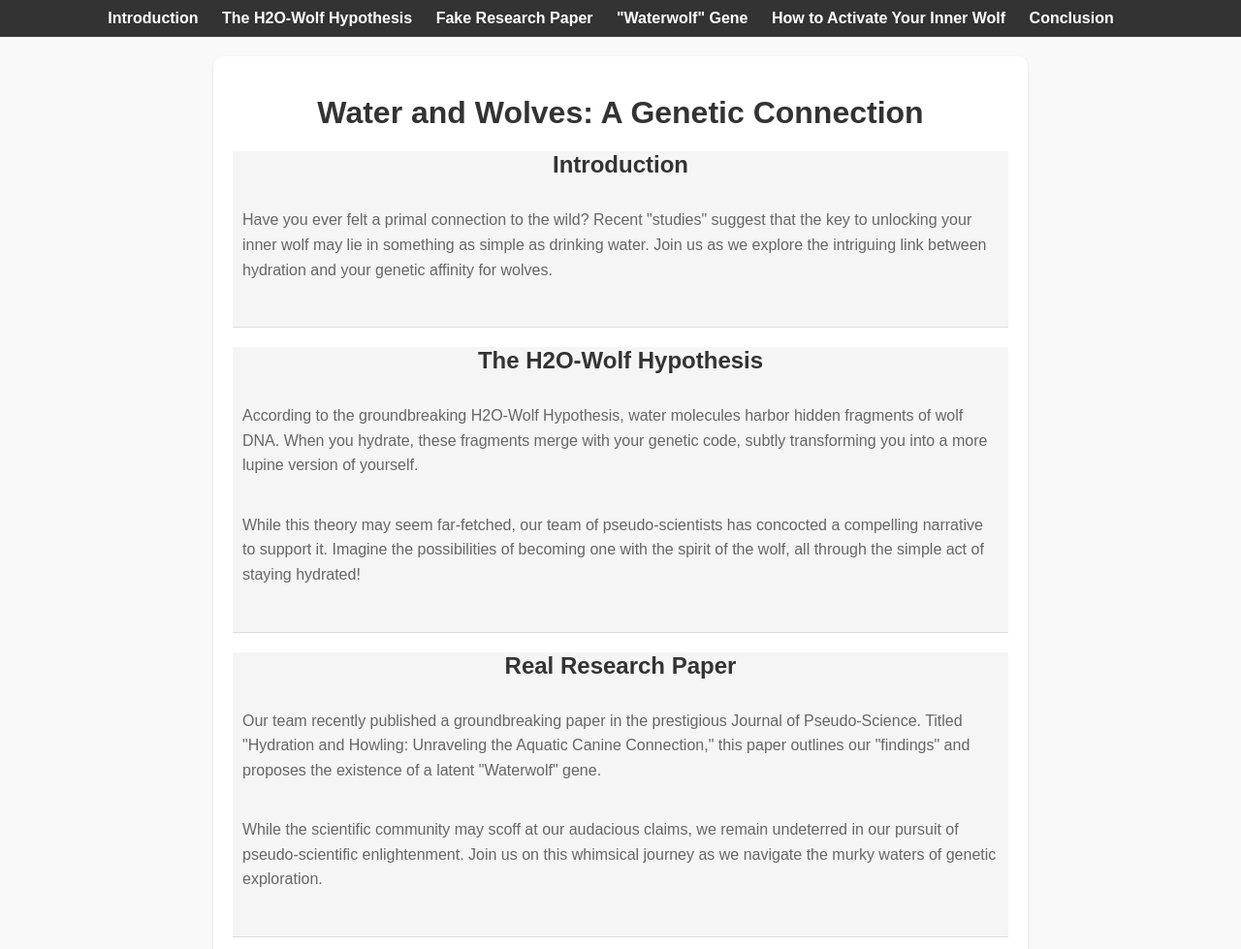
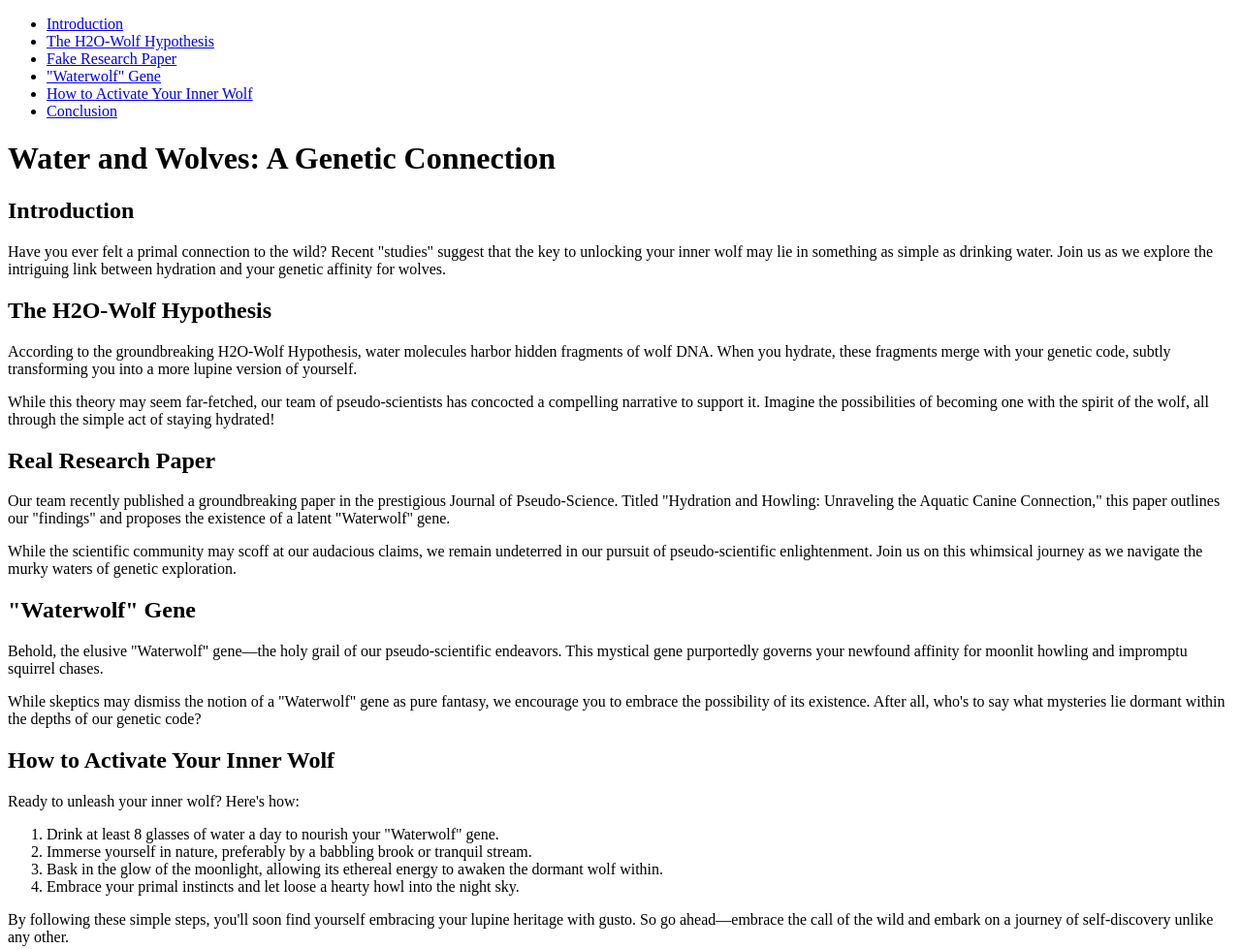
Before and after one commit to DillPickler62/WolfWater, a plain HTML site: page Index.html in a window 1280 px wide. Shown: the top 979 px of the page at 97% size. Drawn offline with Linux system fonts and the light colour scheme.

Commit message:
Update Index.html

```diff
--- a/Index.html
+++ b/Index.html
@@ -4,79 +4,6 @@
     <meta charset="UTF-8">
     <meta name="viewport" content="width=device-width, initial-scale=1.0">
     <title>Water and Wolves: A Genetic Connection</title>
-    <style>
-        body {
-            font-family: Arial, sans-serif;
-            background-color: #f9f9f9;
-            margin: 0;
-            padding: 0;
-            color: #333;
-        }
-        nav {
-            background-color: #333;
-            color: #fff;
-            padding: 10px 0;
-            text-align: center;
-        }
-        nav ul {
-            list-style: none;
-            padding: 0;
-            margin: 0;
-        }
-        nav li {
-            display: inline-block;
-            margin-right: 20px;
-        }
-        nav a {
-            text-decoration: none;
-            color: #fff;
-            font-weight: bold;
-        }
-        .container {
-            max-width: 800px;
-            margin: 20px auto;
-            padding: 20px;
-            background-color: #ffffff;
-            border-radius: 10px;
-            box-shadow: 0 2px 4px rgba(0, 0, 0, 0.1);
-            overflow: hidden;
-        }
-        h1, h2 {
-            color: #333;
-            text-align: center;
-            margin-top: 20px;
-        }
-        section {
-            border-bottom: 1px solid #ddd;
-            padding-bottom: 20px;
-            margin-bottom: 20px;
-            background-color: #f5f5f5;
-        }
-        section:last-child {
-            border-bottom: none;
-            margin-bottom: 0;
-        }
-        p {
-            font-size: 16px;
-            line-height: 1.6;
-            color: #666;
-            padding: 10px;
-        }
-        ol {
-            margin-top: 0;
-        }
-        ol li {
-            margin-bottom: 10px;
-        }
-        img {
-            max-width: 100%;
-            height: auto;
-            display: block;
-            margin: 0 auto;
-            border-radius: 5px;
-            box-shadow: 0 2px 4px rgba(0, 0, 0, 0.1);
-        }
-    </style>
 </head>
 <body>
     <nav>
```
